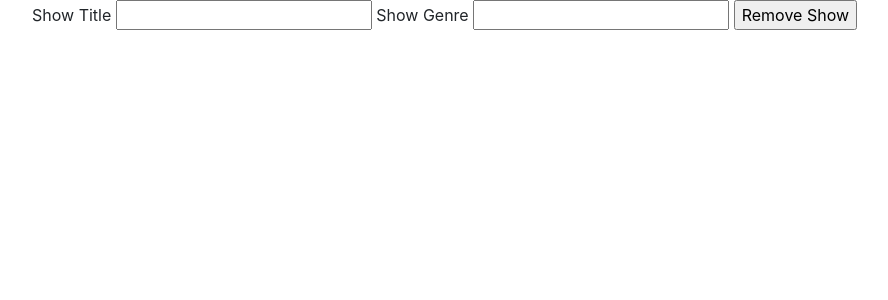
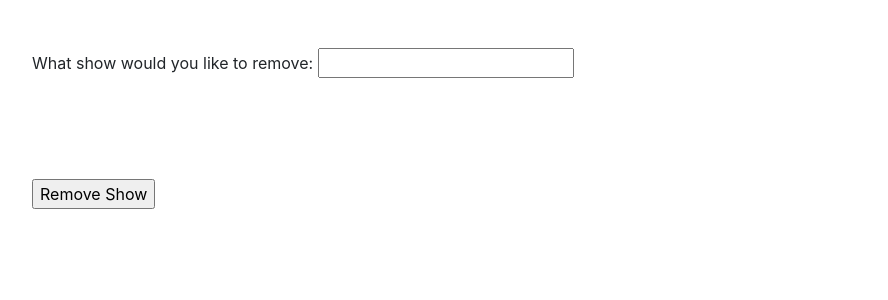
Before and after one commit to Aman-Sajeev/348appv1, a Flask app: page /remove in a window 1280 px wide. Shown: the part 56-356 px from the top of the page, without its empty margins (53-941 px from the left). Run offline with Flask 2, Linux system fonts and the light colour scheme; some libraries are stand-ins or nearby versions.

Commit message:
Update remove.html

```diff
--- a/templates/remove.html
+++ b/templates/remove.html
@@ -6,10 +6,10 @@
 
 {% block content %}
   <form method="post">
-    <label for="title">Show Title</label>
+    <br><br>
+    <label for="title">What show would you like to remove: </label>
     <input name="title" id="title" required>
-    <label for="content">Show Genre</label>
-    <input type="text" name="content" id="content" required>
+    <br><br><br><br><br>
     <input type="submit" value="Remove Show">
   </form>
 {% endblock %}
```
